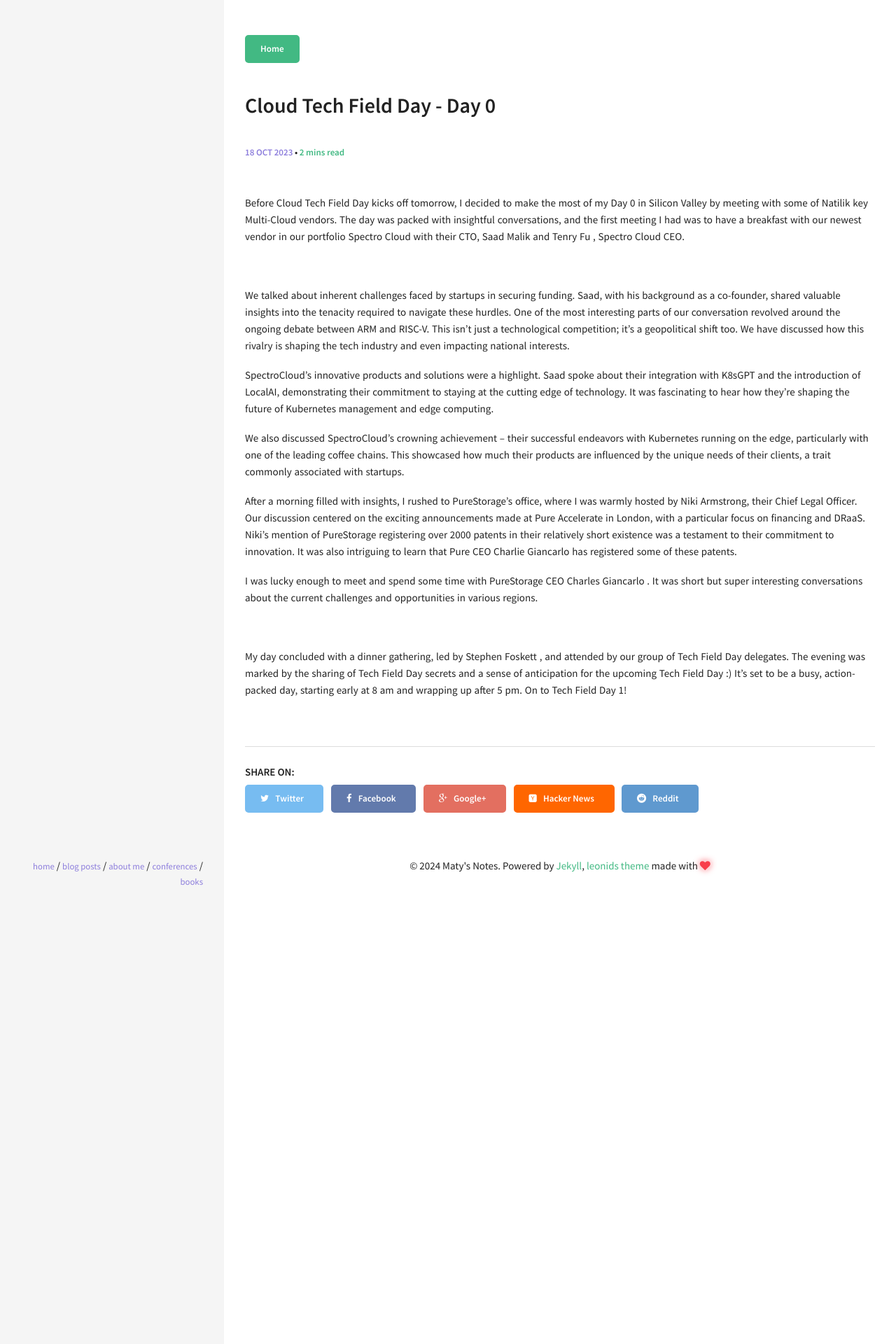
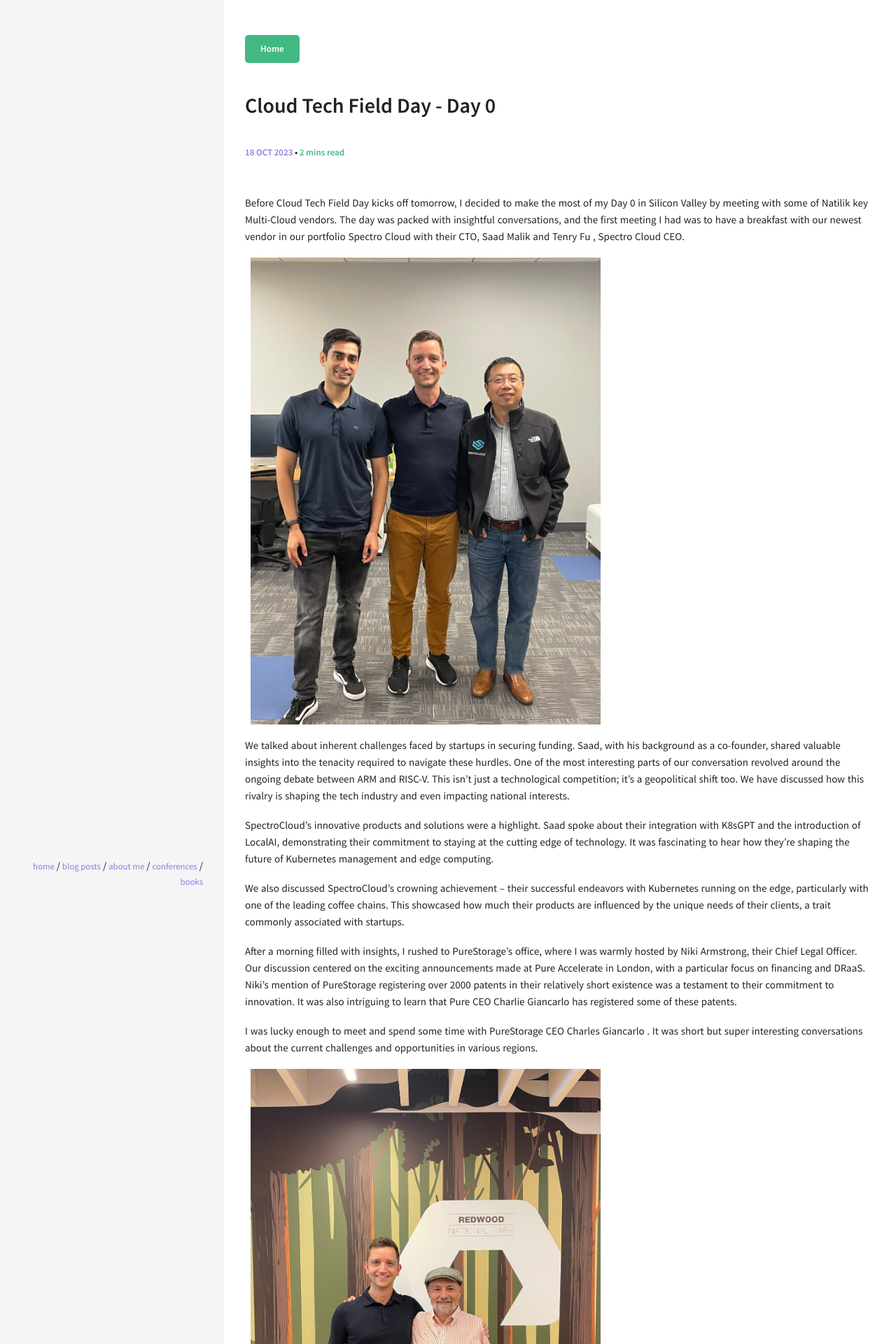
Before and after one commit to maty0609/blog, a Jekyll site: the page built from _posts/2023-10-18-cloud-tech-field-day-0.md, in a window 1280 px wide. Shown: the top 1920 px of the page at 70% size. Built offline with Jekyll 4.4.1, drawn with Linux system fonts in a browser that asks for light colours; comment, search, counter and statistics services are not loaded.

```diff
--- a/_posts/2023-10-18-cloud-tech-field-day-0.md
+++ b/_posts/2023-10-18-cloud-tech-field-day-0.md
@@ -12,7 +12,7 @@
 Before Cloud Tech Field Day kicks off tomorrow, I decided to make the most of my Day 0 in Silicon Valley by meeting with some of Natilik key Multi-Cloud vendors. The day was packed with insightful conversations, and the first meeting I had was to have a breakfast with our newest vendor in our portfolio Spectro Cloud with their CTO, Saad Malik and Tenry Fu , Spectro Cloud CEO.
 
 &nbsp;
-<img src="../img/2023-10-18-cloud-tech-field-day-0/spectro.jpeg"
+<img src="../../img/2023-10-18-cloud-tech-field-day-0/spectro.jpeg"
      alt="" width="500" align="center" />
 
 We talked about inherent challenges faced by startups in securing funding. Saad, with his background as a co-founder, shared valuable insights into the tenacity required to navigate these hurdles.
@@ -27,7 +27,7 @@
 I was lucky enough to meet and spend some time with PureStorage CEO Charles Giancarlo . It was short but super interesting conversations about the current challenges and opportunities in various regions.
 
 &nbsp;
-<img src="../img/2023-10-18-cloud-tech-field-day-0/pure.jpeg"
+<img src="../../img/2023-10-18-cloud-tech-field-day-0/pure.jpeg"
      alt="" width="500" align="center" />
 
 My day concluded with a dinner gathering, led by Stephen Foskett , and attended by our group of Tech Field Day delegates. The evening was marked by the sharing of Tech Field Day secrets and a sense of anticipation for the upcoming Tech Field Day :) It's set to be a busy, action-packed day, starting early at 8 am and wrapping up after 5 pm. On to Tech Field Day 1!
```
